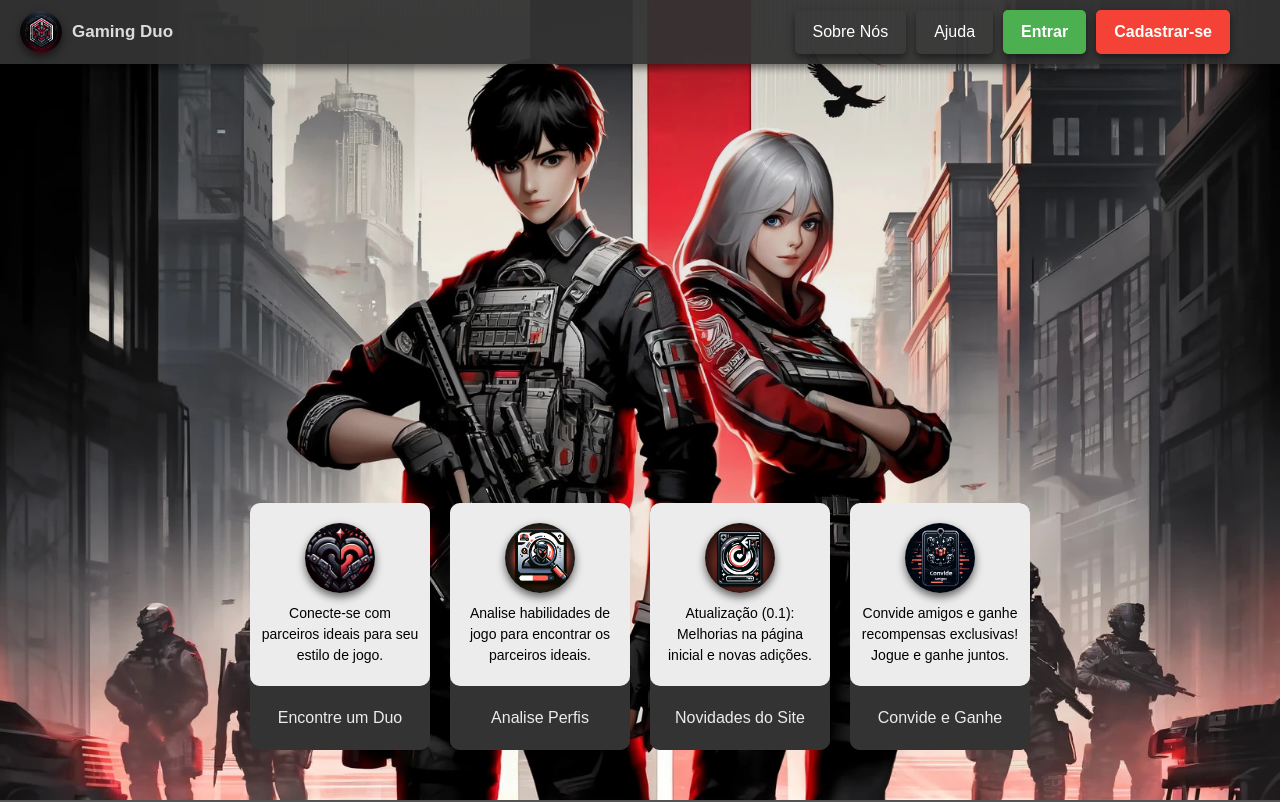
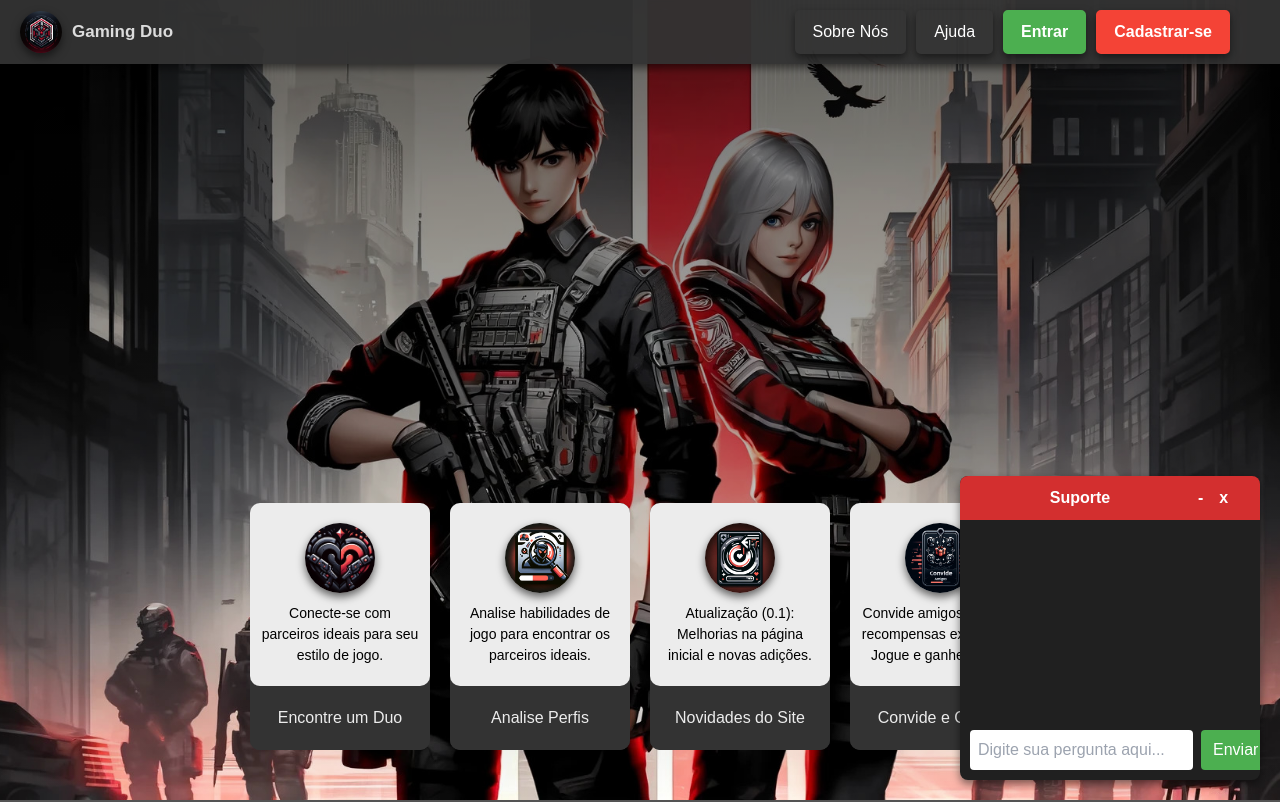
Before and after one commit to MauricioAlcantara/Gaming-Duo, a Vue app: page / in a window 1280 px wide. Shown: the top 802 px of the page. Built offline with nearby package versions, Linux system fonts and the light colour scheme.

Commit message:
Ajustes LandingPage adicionando efeito de fade e adicao de botao de minimizar e exit no chat de suporte

```diff
--- a/src/components/ChatHelp.vue
+++ b/src/components/ChatHelp.vue
@@ -1,29 +1,41 @@
 <template>
   <div class="chat-widget" v-if="isOpen">
-    <div class="chat-header" @click="toggleChat">
-      Suporte
+    <div class="chat-header">
+      <span>Suporte</span>
+      <div class="controls">
+        <button @click="minimizeChat" class="chat-minimize">-</button>
+        <button @click="closeChat" class="chat-close">x</button>
+      </div>
     </div>
-    <div class="chat-messages">
-
+    <div class="chat-messages" v-show="!isMinimized">
+      <!-- Mensagens serão inseridas aqui -->
     </div>
-    <div class="chat-input">
+    <div class="chat-input" v-show="!isMinimized">
       <input type="text" placeholder="Digite sua pergunta aqui..." v-model="message">
       <button @click="sendMessage">Enviar</button>
     </div>
   </div>
 </template>
 
+
 <script>
 export default {
   data() {
     return {
-      isOpen: false,
+      isOpen: true,
+      isMinimized: false,
       message: ''
     };
   },
   methods: {
     toggleChat() {
       this.isOpen = !this.isOpen;
+    },
+    minimizeChat() {
+      this.isMinimized = !this.isMinimized;
+    },
+    closeChat() {
+      this.isOpen = false;
     },
     sendMessage() {
       console.log(this.message);
@@ -32,6 +44,7 @@ export default {
   }
 }
 </script>
+
 
 <style scoped>
 .chat-widget {
@@ -54,11 +67,38 @@ export default {
 }
 
 .chat-header {
+  display: flex;
+  justify-content: space-between;
+  align-items: center;
   background-color: #D32F2F;
   padding: 10px;
-  text-align: center;
+  color: white;
   font-size: 16px;
   font-weight: bold;
+}
+
+.chat-header span {
+  flex: 1;
+  text-align: center;
+}
+
+.controls {
+  display: flex;
+  min-width: 60px;
+}
+
+.chat-minimize, .chat-close {
+  background-color: transparent;
+  border: none;
+  color: white;
+  cursor: pointer;
+  font-size: 16px;
+  padding-left: 8px;
+  padding-right: 8px;
+}
+
+.chat-minimize:hover, .chat-close:hover {
+  color: #ccc;
 }
 
 .chat-messages {
--- a/src/components/LandingPage.vue
+++ b/src/components/LandingPage.vue
@@ -86,7 +86,7 @@ export default {
   justify-content: flex-end;
   min-height: 100vh;
   width: 100%;
-  background-image: linear-gradient(to bottom, rgba(0, 0, 0, 0.1) 0%, transparent 100%), url('@/assets/background-image.jpg');
+  background-image: linear-gradient(to bottom, rgba(0, 0, 0, 0.6) 0%, rgba(0, 0, 0, 0.3) 50%, transparent 100%), url('@/assets/background-image.jpg');
   background-size: cover;
   background-position: center;
   background-repeat: no-repeat;
@@ -100,11 +100,23 @@ export default {
   width: 100%;
 }
 
-.quem-somos-section, .jogos-populares-section {
+.jogos-populares-section, .quem-somos-section {
   background-color: #202020;
   color: #E0E0E0;
   padding: 50px 0;
   text-align: center;
+  position: relative;
+}
+
+.jogos-populares-section::before, .quem-somos-section::before {
+  content: "";
+  position: absolute;
+  top: 0;
+  left: 0;
+  right: 0;
+  bottom: 0;
+  background-image: linear-gradient(to bottom, rgba(0, 0, 0, 0.6), rgba(0, 0, 0, 0));
+  z-index: -1;
 }
 
 .container {
@@ -138,12 +150,9 @@ p, li {
 
 .jogos-populares-section {
   background-color: #545454;
-  color: white;
-  padding: 50px 0;
-  text-align: center;
 }
 
-.jogos-populares-section .jogos-populares-cards {
+.jogos-populares-section .jogos-populares-cards, .quem-somos-section {
   display: flex;
   justify-content: center;
   align-items: flex-end;
```
